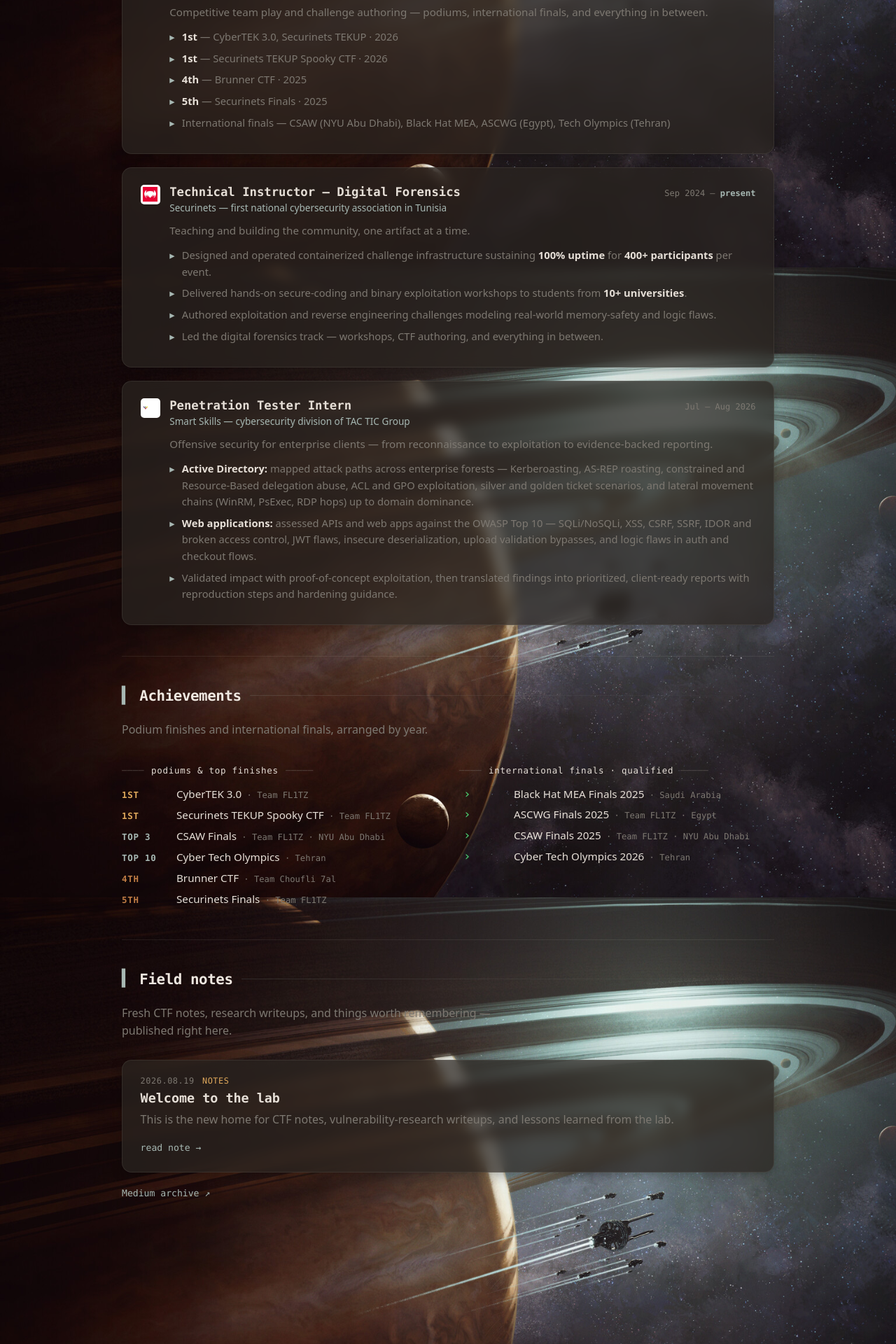
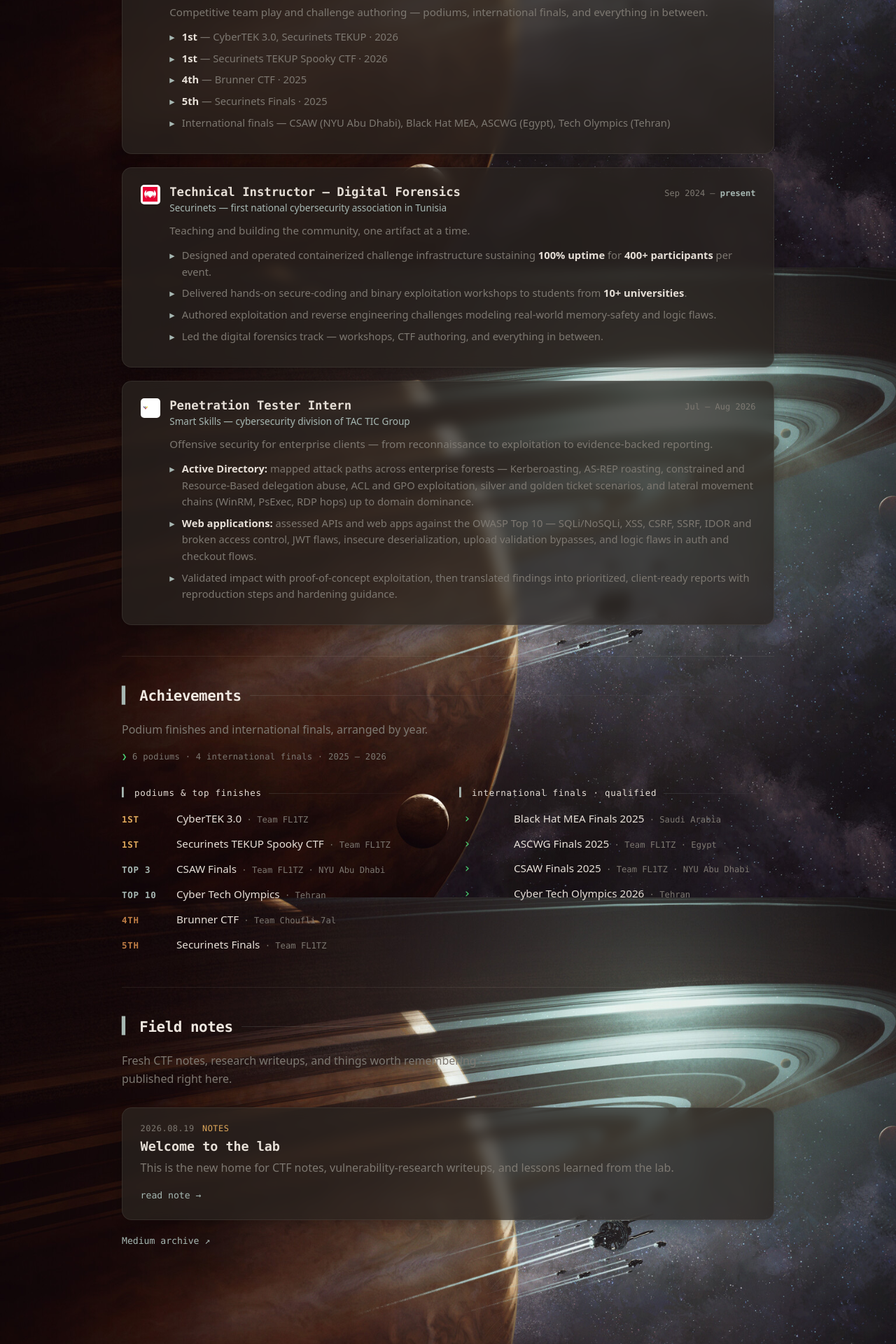
Before and after one commit to 0xZyyz/0xZyyz.github.io, a Jekyll site: the page built from index.html, in a window 1280 px wide. Shown: the part 1418-3338 px from the top of the page at 70% size. Built offline with Jekyll 4.4.1, drawn with Linux system fonts in a browser that asks for light colours.

Commit message:
Enhance achievements: stats meta line, site-mark rule headers, hover glow

```diff
--- a/index.html
+++ b/index.html
@@ -168,12 +168,13 @@
   <section id="achievements" class="section">
     <h2 class="section__title">Achievements</h2>
     <p class="section__lede">Podium finishes and international finals, arranged by year.</p>
+    <p class="captures-meta"><span class="captures-meta__prompt" aria-hidden="true">❯</span> 6 podiums · 4 international finals · 2025 — 2026</p>
     <div class="captures">
       <div class="captures-col">
         <div class="captures-rule" aria-hidden="true">
-          <span class="captures-rule-line">────</span>
+          <span class="captures-rule-mark">▍</span>
           <span class="captures-rule-text">podiums &amp; top finishes</span>
-          <span class="captures-rule-line">─────</span>
+          <span class="captures-rule-line"></span>
         </div>
         <ul class="captures-list">
           <li class="capture"><span class="capture-rank capture-rank-gold">1ST</span><span class="capture-event">CyberTEK 3.0<span class="capture-note"> · Team FL1TZ</span></span></li>
@@ -186,9 +187,9 @@
       </div>
       <div class="captures-col">
         <div class="captures-rule" aria-hidden="true">
-          <span class="captures-rule-line">────</span>
+          <span class="captures-rule-mark">▍</span>
           <span class="captures-rule-text">international finals · qualified</span>
-          <span class="captures-rule-line">─────</span>
+          <span class="captures-rule-line"></span>
         </div>
         <ul class="captures-list">
           <li class="capture capture-quiet"><span class="capture-bullet" aria-hidden="true">›</span><span class="capture-event">Black Hat MEA Finals 2025<span class="capture-note"> · Saudi Arabia</span></span></li>
--- a/style.css
+++ b/style.css
@@ -591,6 +591,18 @@
   min-width: 0;
 }
 
+.captures-meta {
+  margin: -0.6rem 0 1.4rem;
+  font: 500 0.76rem var(--mono);
+  color: var(--muted);
+  letter-spacing: 0.02em;
+}
+
+.captures-meta__prompt {
+  color: var(--terminal-green);
+  font-weight: 700;
+}
+
 .captures-rule {
   display: flex;
   align-items: baseline;
@@ -604,6 +616,13 @@
   white-space: nowrap;
 }
 
+.captures-rule-mark {
+  color: var(--accent);
+  font-size: 1em;
+  line-height: 1;
+  transform: translateY(-1px);
+}
+
 .captures-rule-text {
   color: var(--text);
   text-transform: lowercase;
@@ -611,8 +630,12 @@
   flex: none;
 }
 
-.captures-rule-line { opacity: 0.45; flex: 1; overflow: hidden; min-width: 0; }
-.captures-rule-line:first-child { flex: 0 0 auto; }
+.captures-rule-line {
+  flex: 1;
+  height: 1px;
+  background: linear-gradient(90deg, var(--accent-dim), transparent);
+  align-self: center;
+}
 
 .captures-list {
   list-style: none;
@@ -628,8 +651,16 @@
   grid-template-columns: 64px 1fr;
   align-items: baseline;
   gap: 14px;
-  padding: 2px 0;
+  padding: 5px 10px;
+  margin: 0 -10px;
+  border-radius: 6px;
+  transition: background 0.15s ease;
 }
+
+.capture:hover { background: rgba(167, 184, 179, 0.06); }
+
+.capture:hover .capture-rank,
+.capture:hover .capture-bullet { text-shadow: 0 0 14px currentColor; }
 
 .capture-rank {
   font-family: var(--mono);
```
